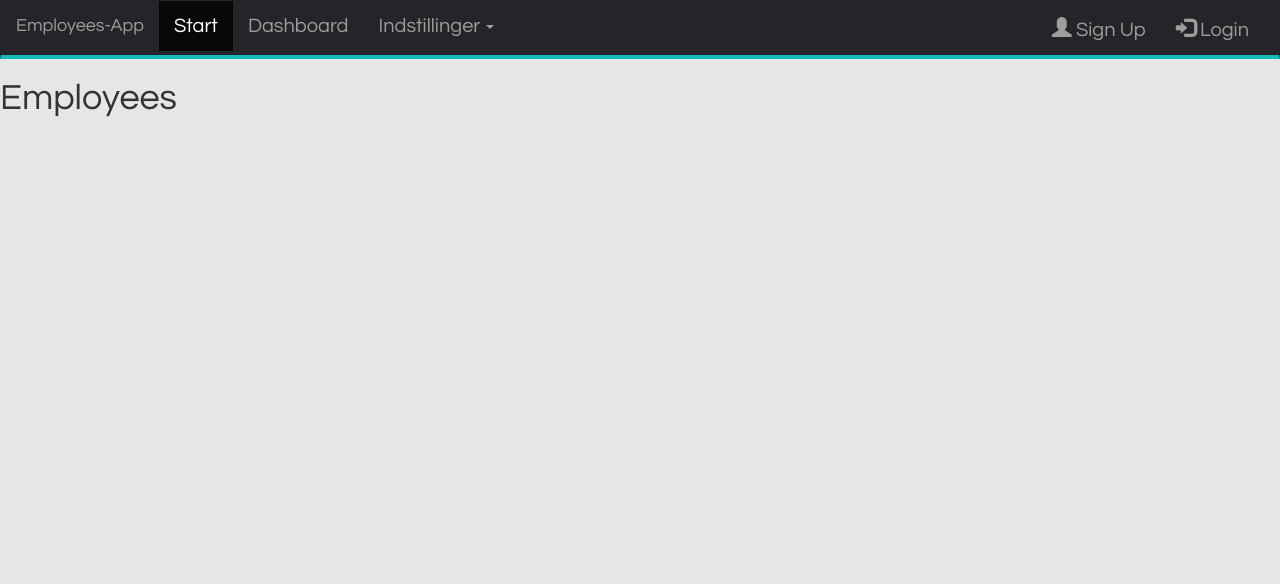
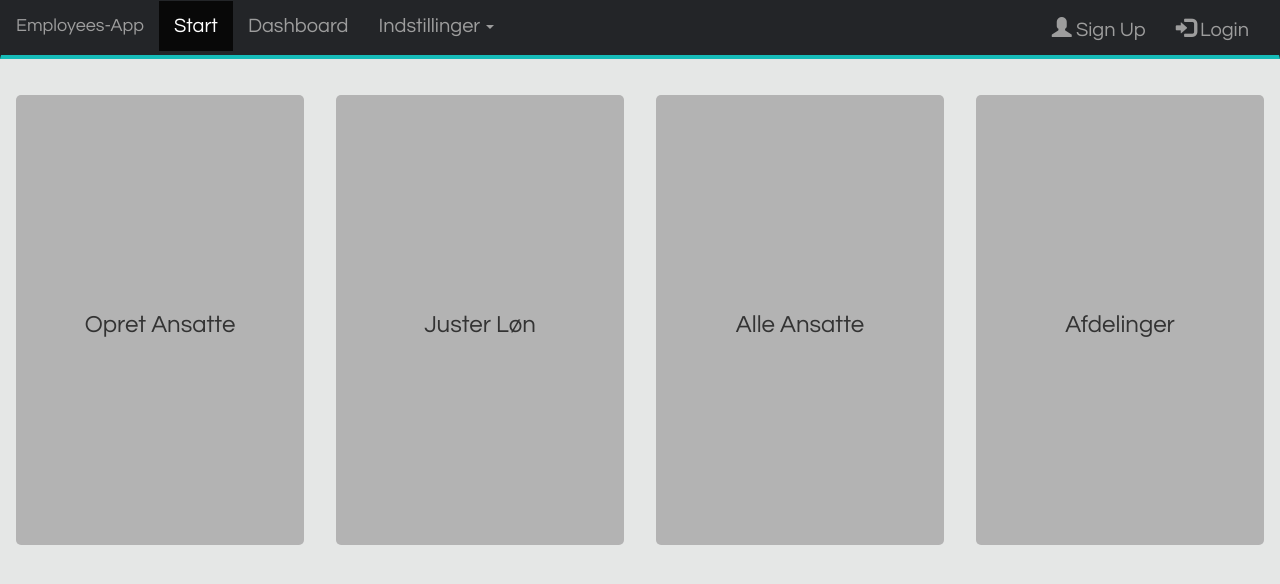
Before and after one commit to Povlsen/Clientside_H2, a React (Create React App) app in the folder h2-app/: page / in a window 1280 px wide. Shown: the top 584 px of the page. Built offline with nearby package versions, Linux system fonts and the light colour scheme.

Commit message:
Change layout

```diff
--- a/h2-app/src/App.js
+++ b/h2-app/src/App.js
@@ -10,7 +10,7 @@ class App extends Component {
     return (
       <div className="App">
         <Navbar />
-        <Employees />
+        <Dashboard />
       </div>
     );
   }
```
Also changed, not shown: 1 other file (tests, documents, lock files or other folders).
